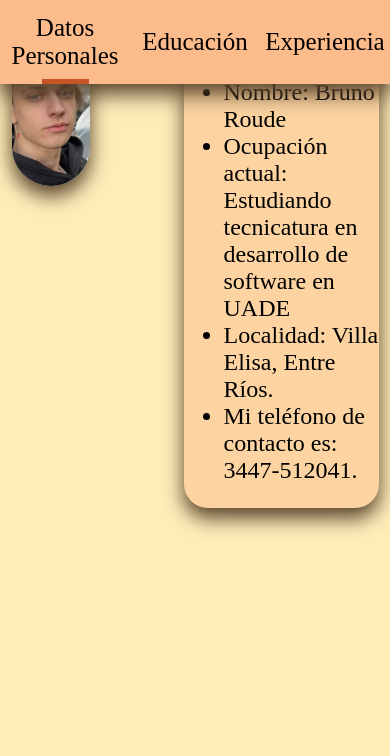
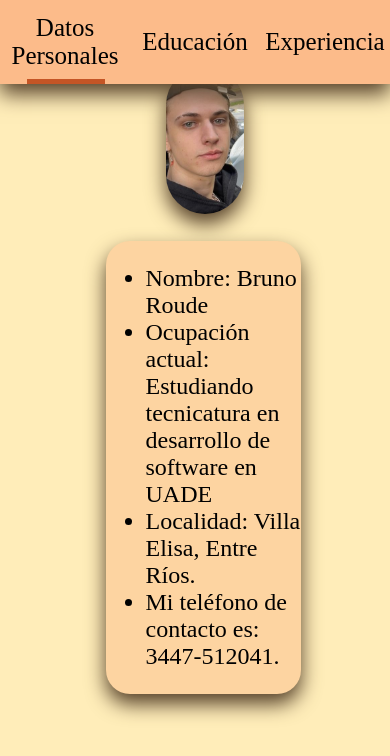
Before and after one commit to BrunoRouo/CV, a plain HTML site: page index.html in a window 390 px wide. Drawn offline with Linux system fonts and the light colour scheme; a web font is replaced by a local one.

Commit message:
Add files via upload

```diff
--- a/Estilos/Style.css
+++ b/Estilos/Style.css
@@ -28,13 +28,11 @@ a
 
 .infoD
     {
-
     width: 100%;
     height: auto;
     background: #FFEDB9;
     display: flex;
-    justify-content:space-between;
-
+    justify-content: flex-end;
     }
 
 .infoE
@@ -67,7 +65,7 @@ a
     flex-shrink: 0;
     border-radius: 300px;
     background: url(<path-to-image>), lightgray 50% / cover no-repeat;
-    box-shadow: 0 10px 20px 0 rgb(85, 64, 41)
+    box-shadow: 0 10px 20px 0 rgb(85, 64, 41);
     }
 
 #foto2
@@ -93,7 +91,7 @@ a
     overflow: clip;
     }
 
-    .txt
+.txt
     {
     box-sizing: content-box;
     background-color: #FDD4A1;
@@ -111,7 +109,7 @@ a
     font-style: normal;
     font-weight: 400;
     border-radius: 1em;
-    box-shadow: 0 10px 20px 0 rgb(85, 64, 41)
+    box-shadow: 0 10px 20px 0 rgb(85, 64, 41);
     }
 
 .txt2
@@ -249,7 +247,7 @@ a
     left: 77.4%;
     }
 
-    .botones:hover:nth-last-of-type(4)~.bar3
+.botones:hover:nth-last-of-type(4)~.bar3
     {
     left: 10.8%;
     }
@@ -258,3 +256,80 @@ a
     {
     left: 44%;
     }
+
+@media (max-width: 600px)
+    {
+        .infoD
+            {
+                flex-wrap: wrap;
+                flex-direction: column;
+                align-items: center;
+            }
+
+        #foto1
+            {
+            margin-top: 10%;
+            margin-right: 0%;
+
+            }
+
+        .txt
+            {
+            margin-right: 0;
+            }
+
+
+
+        .botones
+            {
+            width:22%;
+            }
+
+        .bar
+            {
+            width: 20%;
+            left: 7%;
+            }
+
+        .bar2
+            {
+            width: 20%;
+            left: 40%;
+            }
+
+        .bar3
+            {
+            width: 20%;
+            left: 73.3%;
+            }
+
+        .botones:hover:nth-last-of-type(2)~.bar
+            {
+            left: 73.3%;
+            }
+
+        .botones:hover:nth-last-of-type(3)~.bar
+            {
+            left: 40%;
+            }
+
+        .botones:hover:nth-last-of-type(4)~.bar2
+            {
+            left: 6.8%;
+            }
+
+        .botones:hover:nth-last-of-type(2)~.bar2
+            {
+            left: 73.3%;
+            }
+
+        .botones:hover:nth-last-of-type(4)~.bar3
+            {
+            left: 6.8%;
+            }
+
+        .botones:hover:nth-last-of-type(3)~.bar3
+            {
+            left: 40%;
+            }
+}
```
Also changed, not shown: index.html (+4 -4 lines), experiencia.html (indentation only).
